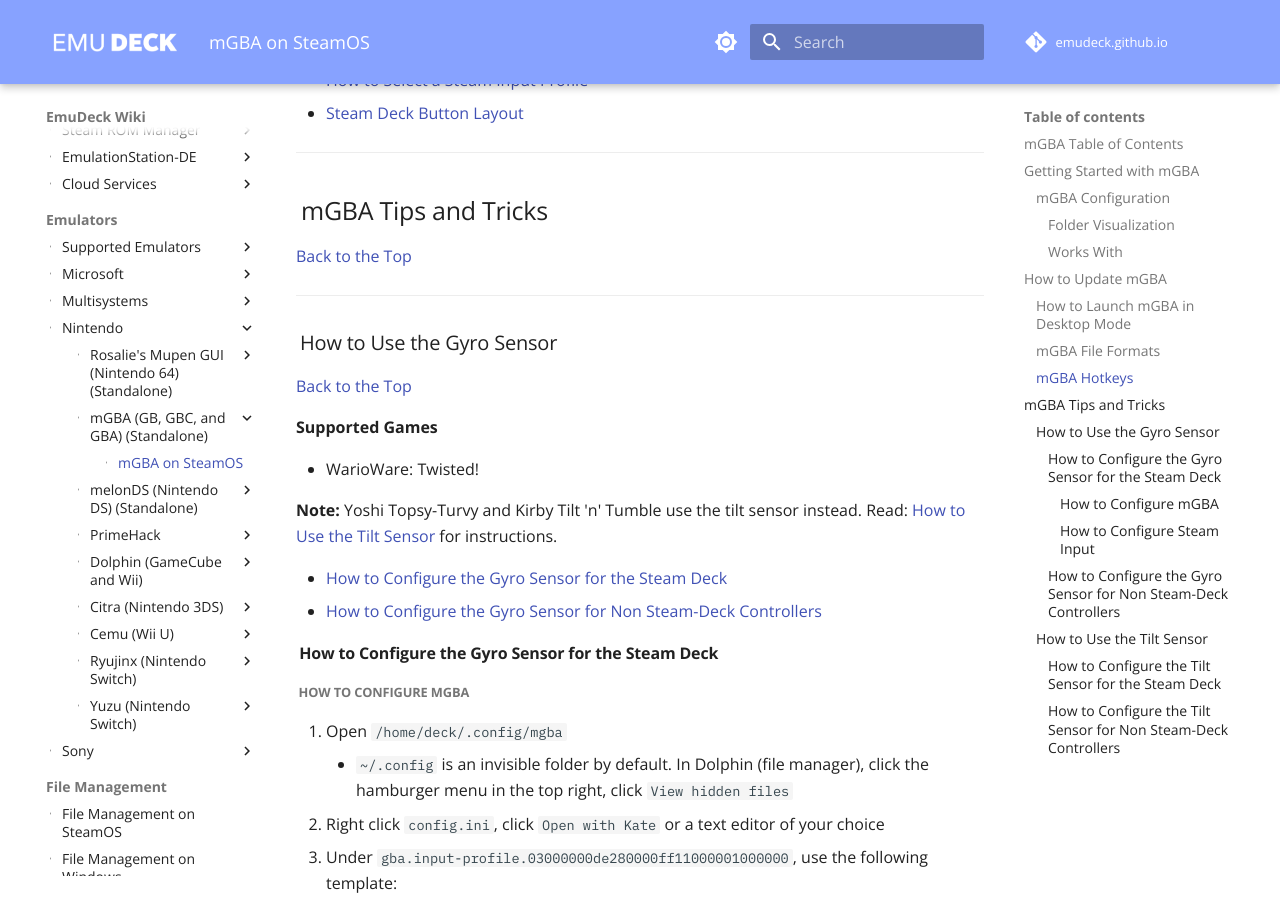
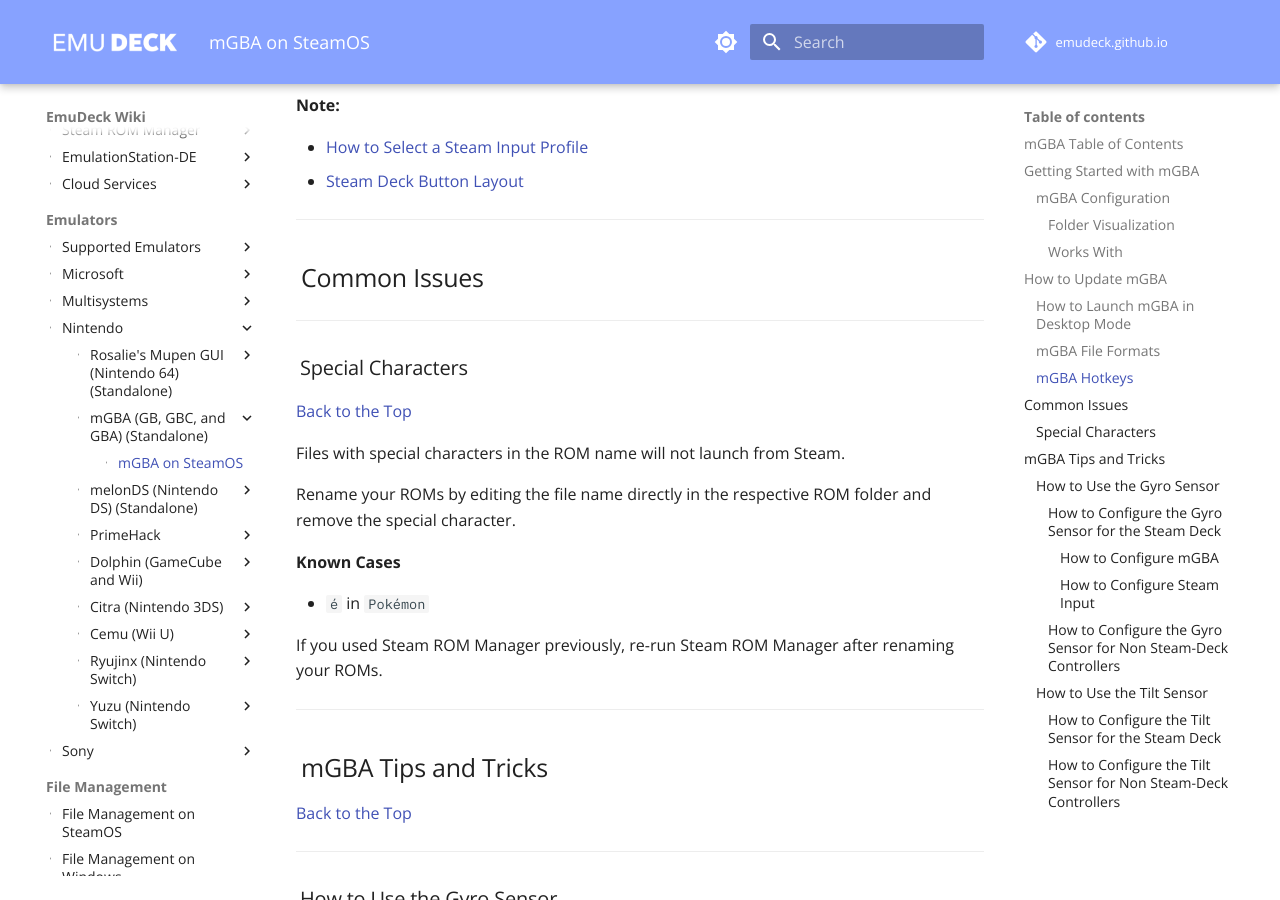
Before and after one commit to EmuDeck/emudeck.github.io, an MkDocs documentation site: the page built from docs/emulators/steamos/mgba.md, in a window 1280 px wide and 900 px high, scrolled down 4467 px. Built offline with MkDocs 1.6.1 and Material for MkDocs 9.7.7, drawn with Linux system fonts in a browser that asks for light colours; comment, search, counter and statistics services are not loaded; some of the changed text lies outside the part shown.

Commit message:
Add special characters and common issues section to mgba page

```diff
--- a/docs/emulators/steamos/mgba.md
+++ b/docs/emulators/steamos/mgba.md
@@ -14,15 +14,18 @@
 ## mGBA Table of Contents
 
 1. [Getting Started with mGBA](#getting-started-with-mgba)
-      - [Configuration](#mgba-configuration)
-      - [How to Update mGBA](#how-to-update-mgba)
-      - [How to Launch mGBA in Desktop Mode](#how-to-launch-mgba-in-desktop-mode)
-      - [File Formats](#mbga-file-formats)
-      - [Hotkeys](#mgba-hotkeys)
+    - [Configuration](#mgba-configuration)
+    - [How to Update mGBA](#how-to-update-mgba)
+    - [How to Launch mGBA in Desktop Mode](#how-to-launch-mgba-in-desktop-mode)
+    - [File Formats](#mbga-file-formats)
+    - [Hotkeys](#mgba-hotkeys)
 
-2. [mGBA Tips and Tricks](#mgba-tips-and-tricks)
-      - [How to Use the Gyro Sensor](#how-to-use-the-gyro-sensor)
-      - [How to Use the Tilt Sensor](#how-to-use-the-tilt-sensor)
+2. [Common Issues](#common-issues)
+    - [Special Characters](#special-characters)
+
+3. [mGBA Tips and Tricks](#mgba-tips-and-tricks)
+    - [How to Use the Gyro Sensor](#how-to-use-the-gyro-sensor)
+    - [How to Use the Tilt Sensor](#how-to-use-the-tilt-sensor)
 
 
 
@@ -159,6 +162,25 @@
 
 ***
 
+## Common Issues
+
+***
+
+### Special Characters
+[Back to the Top](#mgba-table-of-contents)
+
+Files with special characters in the ROM name will not launch from Steam.
+
+Rename your ROMs by editing the file name directly in the respective ROM folder and remove the special character.
+
+**Known Cases**
+
+* `é` in `Pokémon`
+
+If you used Steam ROM Manager previously, re-run Steam ROM Manager after renaming your ROMs.
+
+***
+
 ## mGBA Tips and Tricks
 [Back to the Top](#mgba-table-of-contents)
 
```
Also changed, not shown: docs/emulators/steamos/scummvm.md (+0 -1 lines), docs/emulators/steamos/yuzu.md (+4 -2 lines).
